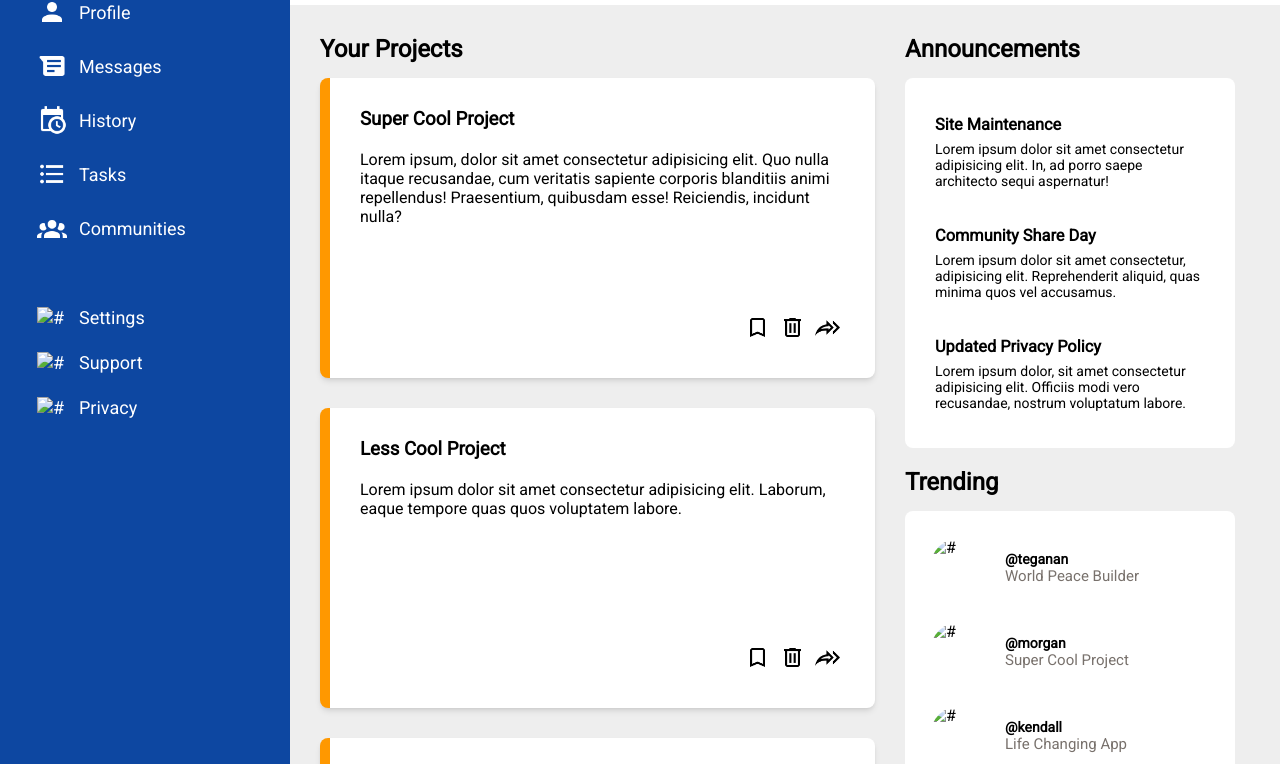
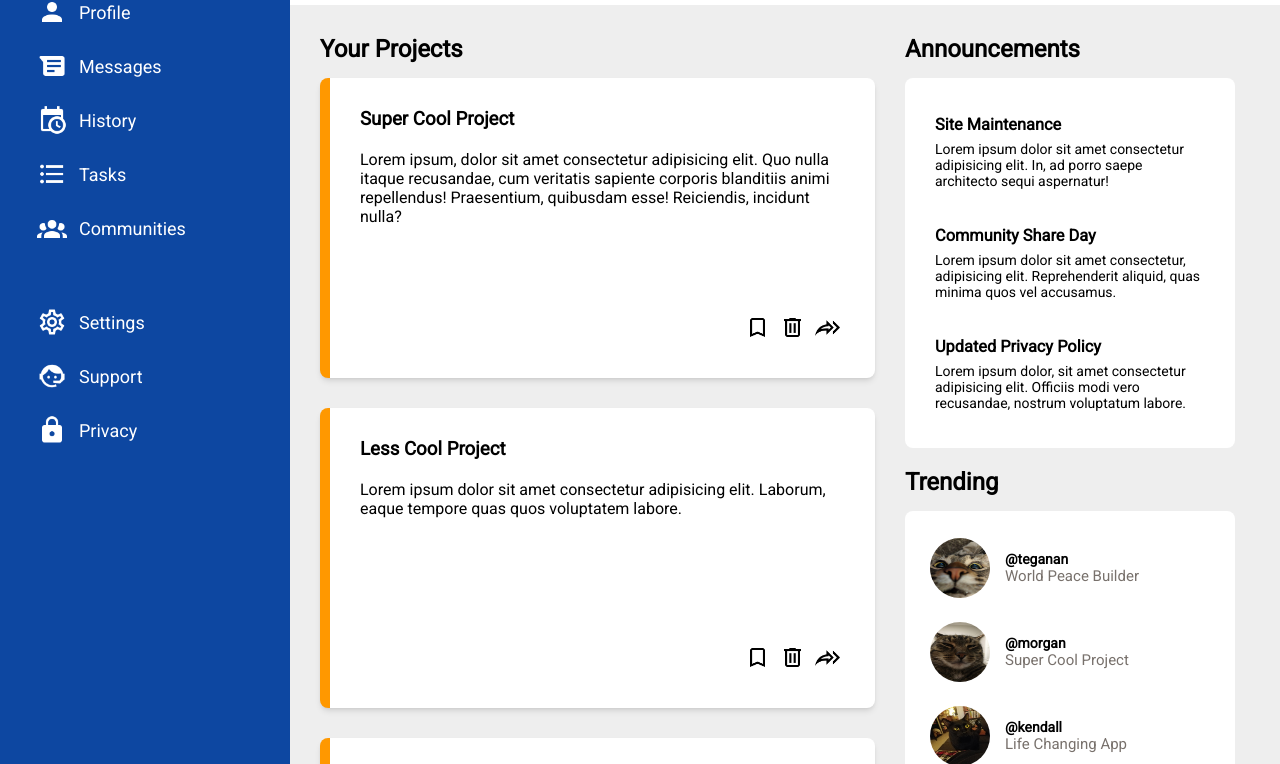
Before and after one commit to Swhag/Project-Admin-Dashboard, a plain HTML site: page index.html in a window 1280 px wide. Shown: the part 188-952 px from the top of the page. Drawn offline with Linux system fonts and the light colour scheme; the site is published under a folder, as on GitHub Pages, so addresses that start at the root find nothing.

Commit message:
Update index.html

```diff
--- a/index.html
+++ b/index.html
@@ -83,15 +83,15 @@
 
         <ul>
           <li>
-            <img class="sidebar_icons" src="/img/settings.png" alt="#">
+            <img class="sidebar_icons" src="img/settings.png" alt="#">
             <a href="#">Settings</a>
         </li>
         <li>
-          <img class="sidebar_icons" src="/img/support.png" alt="#">
+          <img class="sidebar_icons" src="img/support.png" alt="#">
           <a href="#">Support</a>
         </li>
         <li>
-          <img class="sidebar_icons" src="/img/privacy.png" alt="#">
+          <img class="sidebar_icons" src="img/privacy.png" alt="#">
           <a href="#">Privacy</a>
         </li>
       </div>
@@ -218,7 +218,7 @@
         <h2>Trending</h2>
         <div class="trending_card">
         <div class="trending_profile">
-          <img class="cat_profile" src="/img/cat1.jpg" alt="#" />
+          <img class="cat_profile" src="img/cat1.jpg" alt="#" />
         <div class="trending_user">
           <p>@teganan</p>
           <p>World Peace Builder</p>
@@ -226,7 +226,7 @@
         </div>
 
         <div class="trending_profile">
-          <img class="cat_profile" src="/img/cat2.jpg" alt="#" />
+          <img class="cat_profile" src="img/cat2.jpg" alt="#" />
           <div  class="trending_user">
           <p>@morgan</p>
           <p>Super Cool Project</p>
@@ -234,7 +234,7 @@
         </div>
 
         <div class="trending_profile">
-          <img class="cat_profile" src="/img/cat3.jpg" alt="#" />
+          <img class="cat_profile" src="img/cat3.jpg" alt="#" />
           <div  class="trending_user">
           <p>@kendall</p>
           <p>Life Changing App</p>
@@ -242,7 +242,7 @@
         </div>
 
         <div class="trending_profile">
-          <img class="cat_profile" src="/img/cat4.jpg" alt="" />
+          <img class="cat_profile" src="img/cat4.jpg" alt="" />
           <div  class="trending_user">
           <p>@alex</p>
           <p>No Traffic Maker</p>
```
